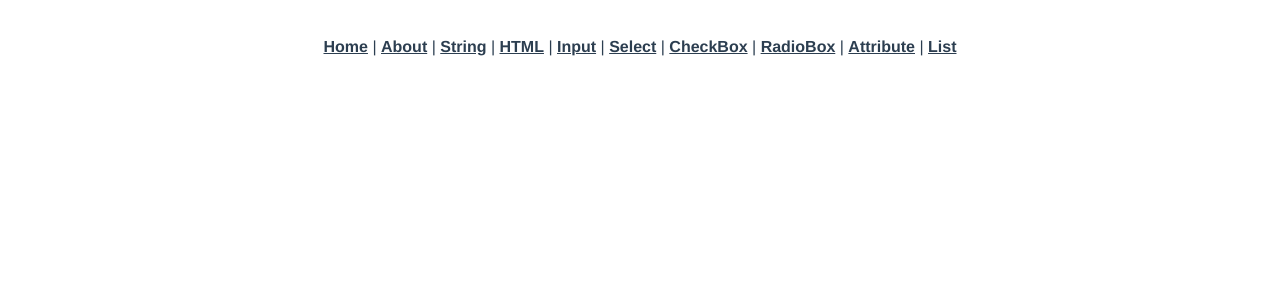
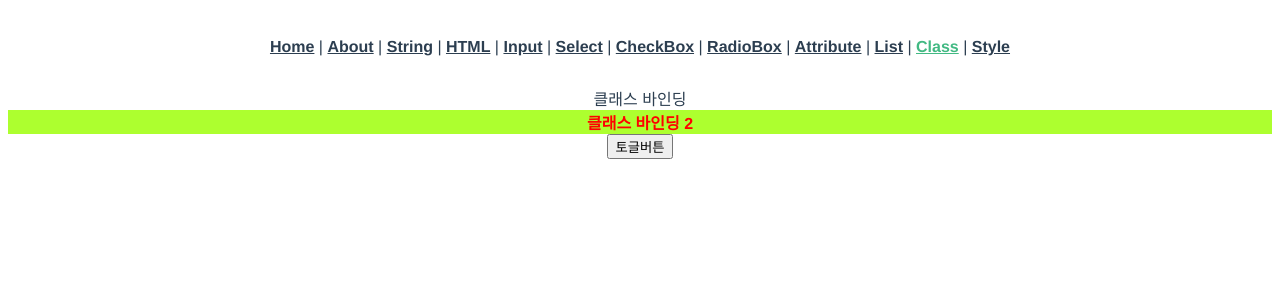
Before and after one commit to sh95fit/Front-end_Study, a Vue app in the folder Vuejs3_Study/project/: page /databinding/class in a window 1280 px wide. Shown: the top 300 px of the page. Built offline with nearby package versions, Linux system fonts and the light colour scheme.

Commit message:
Vuejs - 데이터 바인딩(class, style) 활용 실습

```diff
--- a/Vuejs3_Study/project/src/App.vue
+++ b/Vuejs3_Study/project/src/App.vue
@@ -9,7 +9,9 @@
     <router-link to="/databinding/checkbox">CheckBox</router-link> |
     <router-link to="/databinding/radio">RadioBox</router-link> |
     <router-link to="/databinding/attribute">Attribute</router-link> |
-    <router-link to="/databinding/list">List</router-link>
+    <router-link to="/databinding/list">List</router-link> |
+    <router-link to="/databinding/class">Class</router-link> |
+    <router-link to="/databinding/style">Style</router-link>
   </nav>
   <router-view/>
 </template>
--- a/Vuejs3_Study/project/src/router/index.js
+++ b/Vuejs3_Study/project/src/router/index.js
@@ -62,6 +62,18 @@ const routes = [
     name: 'DataBindingListView',
 
     component: () => import(/* webpackChunkName: "databinding", webpackPrefetch: true */ '../views/1_databinding/DataBindingListView.vue')
+  },
+  {
+    path: '/databinding/class',
+    name: 'DataBindingClassView',
+
+    component: () => import(/* webpackChunkName: "databinding", webpackPrefetch: true */ '../views/1_databinding/DataBindingClassView.vue')
+  },
+  {
+    path: '/databinding/style',
+    name: 'DataBindingStyleView',
+
+    component: () => import(/* webpackChunkName: "databinding", webpackPrefetch: true */ '../views/1_databinding/DataBindingStyleView.vue')
   }
 ]
 
--- /dev/null
+++ b/Vuejs3_Study/project/src/views/1_databinding/DataBindingClassView.vue
@@ -0,0 +1,43 @@
+<template>
+  <div>
+    <div :class="{ 'text-red':hasError, active:isActive }">클래스 바인딩</div>
+    <div :class="{ 'text-red':class_2[0], active:class_2[1] }">클래스 바인딩 2</div>
+    <button @click="toggleButton">토글버튼</button>
+  </div>
+</template>
+
+<script>
+export default {
+  componets: {},
+  data() {
+    return {
+      isActive: false,
+      hasError: false,
+      class_2: ['isActive', 'hasError']
+    }
+  },
+  setup() {},
+  created() {},
+  mounted() {},
+  unmounted() {},
+  methods: {
+    toggleButton() {
+      this.isActive = !this.isActive
+      this.hasError = !this.hasError
+      this.class_2 = [!this.isActive, !this.hasError]
+    }
+  }
+}
+</script>
+
+<style scoped>
+.active {
+  background-color: greenyellow;
+  font-weight: bold;
+}
+
+.text-red {
+  color: red;
+}
+
+</style>
--- /dev/null
+++ b/Vuejs3_Study/project/src/views/1_databinding/DataBindingStyleView.vue
@@ -0,0 +1,26 @@
+<template>
+  <div>
+    <div style="color: red; font-size:30px">스타일 바인딩 : 폰트색상-red, 폰트크기-30px</div>
+    <div :style="style_1">스타일 바인딩 : 폰트색상-red, 폰트크기-30px</div>
+    <button @click="style_1.color='blue'">색상 변경</button>
+  </div>
+</template>
+
+<script>
+export default {
+  componets: {},
+  data() {
+    return {
+      style_1: {
+        color: 'green',
+        fontSize: '40px'
+      }
+    }
+  },
+  setup() {},
+  created() {},
+  mounted() {},
+  unmounted() {},
+  methods: {}
+}
+</script>
```
